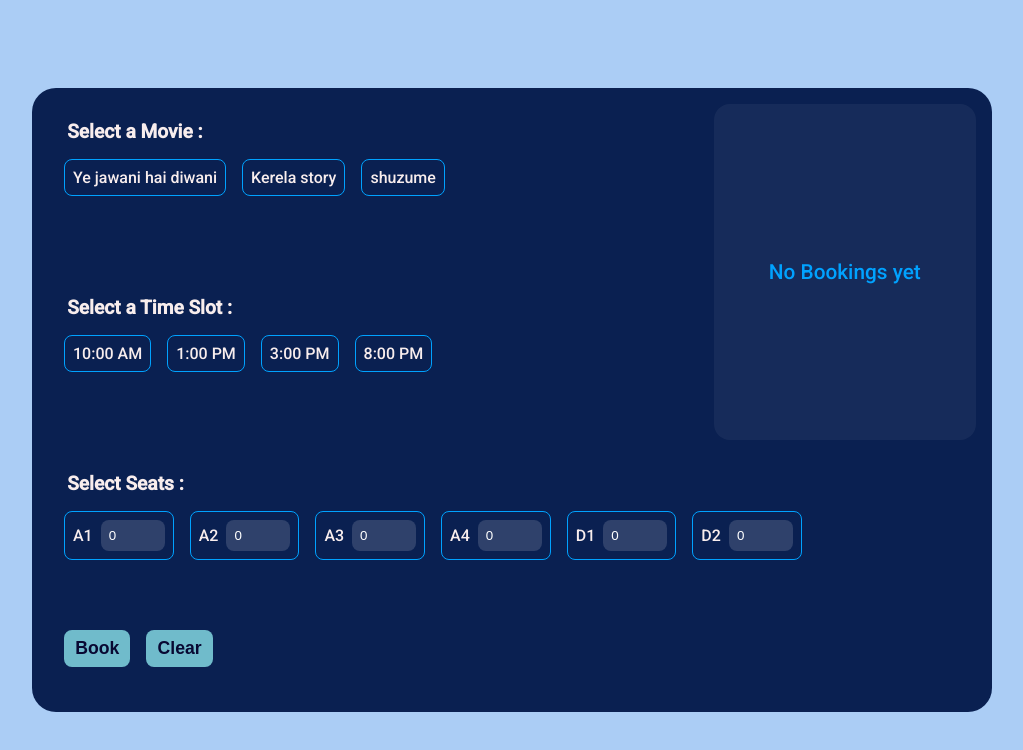
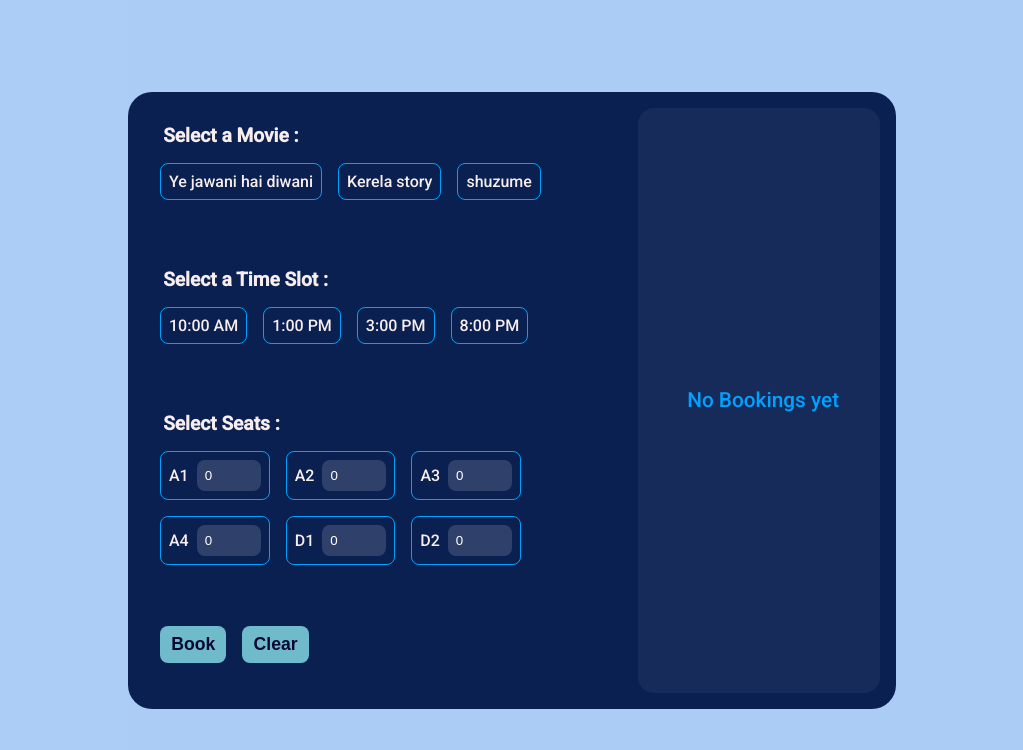
Before and after one commit to nikhil-223/bookmyshow-project-client, a Next.js app: page / in a window 1280 px wide. Shown: the top 750 px of the page, without its empty margins (128-1151 px from the left). Built offline with nearby package versions, Linux system fonts and the light colour scheme.

Commit message:
updated ui and added loader gif

```diff
--- a/components/BookBtn.jsx
+++ b/components/BookBtn.jsx
@@ -37,13 +37,18 @@ const BookBtn = (props) => {
 		}
 	}, [scrollDown]);
 
+	const setLocalStorage = (data)=>{
+		const stringData = JSON.stringify(data)
+		localStorage.setItem("booking", stringData)
+	}
+
 	const bookShow = () => {
 
 		let seatsSelected = Object.values(myShow.seats).filter((seatNo) => {
 			return seatNo !== 0;
 		});
 		const bookShowApi = async () => {
-			setIsBooking(true);
+
 			showAlert("success", "..Booking Please wait");
 			try {
 				const response = await fetch(`${domain}api/booking`, {
@@ -66,11 +71,13 @@ const BookBtn = (props) => {
 
 					const data = await response.json();
 					setBookedData(data.data);
+					setLocalStorage(data.data)
 					setMyShow(initialState);
 				}
 			} catch (error) {
 				console.log(error);
 			} finally {
+				setIsBooking(false);
 				showAlert("success", "Booking is successfull");
 				setScrollDown(true);
 			}
@@ -81,8 +88,8 @@ const BookBtn = (props) => {
 		else if (seatsSelected[0] === undefined)
 			showAlert("error", "Please select seats");
 		else {
+			setIsBooking(true);
 			bookShowApi();
-			setIsBooking(false);
 		}
 	};
 	return (
--- a/components/BookedData.jsx
+++ b/components/BookedData.jsx
@@ -1,16 +1,13 @@
-import React from "react";
 
 const BookedData = (props) => {
-	const { data, isBooking } = props;
+	const { data } = props;
 	return (
 		<>
-			{isBooking ? (
-				<div> ..booking </div>
-			) : (
-				<>
-				<div className="bookingDetails main_heading">
-					<span > Last Booking Details:</span>
-				</div>
+			{data ? (
+				<div className="booking">
+					<div className="bookingDetails main_heading">
+						<span> Last Booking Details:</span>
+					</div>
 					<div className="bookingDetails">
 						<span className="bookingDetails_heading">Movie</span>
 						<span className="bookingDetails_content">{data.movie}</span>
@@ -42,6 +39,10 @@ const BookedData = (props) => {
 							})}
 						</span>
 					</div>
+				</div>
+			) : (
+				<>
+					<div className="no_booking">No Bookings yet</div>
 				</>
 			)}
 		</>
--- a/components/Home.jsx
+++ b/components/Home.jsx
@@ -3,15 +3,18 @@
 import React, { useEffect, useState } from "react";
 import "@styles/home.css";
 import {
-	BookedData
-,MovieSelection
-,TimeSlotSelection
-,BookBtn
-,SeatSelection
-,Alert
+	BookedData,
+	MovieSelection,
+	TimeSlotSelection,
+	BookBtn,
+	SeatSelection,
+	Alert,
 } from "@components";
+import Image from "next/image";
 
 const Home = () => {
+
+
 
 	const initialState = {
 		movie: "",
@@ -25,26 +28,48 @@ const Home = () => {
 			D2: 0,
 		},
 	};
+
+	const [localStorageBooking, setLocalStorageBooking] = useState(null)
 	const [myShow, setMyShow] = useState(initialState);
-	const [isBooking, setIsBooking] = useState(false)
-	const [bookedData, setBookedData] = useState(null)
+	const [isBooking, setIsBooking] = useState(false);
+	const [bookedData, setBookedData] = useState(null);
 	const [alert, setAlert] = useState({
 		isAlert: false,
-		type:'success',
-		message:''
-	})
+		type: "success",
+		message: "",
+	});
+
+	useEffect(() => {
+		let booking = JSON.parse(localStorage.getItem("booking"));
+	  	setLocalStorageBooking(booking)
+	}, [])
+
+
+	useEffect(() => {
+		if (localStorageBooking) {
+			setBookedData(localStorageBooking)
+		}
+	}, [localStorageBooking]);
 
 	return (
 		<section className="home">
 			<div className="container">
 				<MovieSelection myShow={myShow} setMyShow={setMyShow} />
 				<div className="container_item last_booking">
-					{bookedData ? (
-						<BookedData data={bookedData} isBooking={isBooking} />
+					{isBooking ? (
+						<div className="loading">
+					<Image
+						alt="loading"
+						width={100}
+						height={100}
+						unoptimized={true}
+						src="https://i.gifer.com/yy3.gif"
+					/>
+				</div>
 					) : (
-						<>
-							<div className="no_booking">No Bookings yet</div>
-						</>
+
+				<BookedData data={bookedData}  />
+
 					)}
 				</div>
 				<TimeSlotSelection myShow={myShow} setMyShow={setMyShow} />
--- a/next.config.js
+++ b/next.config.js
@@ -1,4 +1,8 @@
 /** @type {import('next').NextConfig} */
-const nextConfig = {}
+const nextConfig = {
+    images:{
+        domains:['i.gifer.com']
+    }
+}
 
 module.exports = nextConfig
--- a/styles/home.css
+++ b/styles/home.css
@@ -8,12 +8,12 @@
 }
 .container {
 	position: relative;
-	width: 75%;
+	width: 60%;
 	height: 80%;
 	border-radius: 1.5rem;
 	display: grid;
-	grid-template-columns: 70% 1fr;
-	grid-template-rows: minmax(10rem,auto)  minmax(10rem,auto)  minmax(8rem,auto)  minmax(6rem,auto);
+	grid-template-columns: 65% 1fr;
+	grid-template-rows: minmax(8rem,auto)  minmax(8rem,auto)  minmax(8rem,auto)  minmax(6rem,auto);
 	padding: 1rem;
 	gap: 1rem;
 	background-color: rgb(10, 32, 81);
@@ -73,7 +73,7 @@
 }
 
 .seats {
-	grid-area: 3/1 / span 1 / span 2;
+	grid-area: 3/1 / span 1 / span 1;
 }
 
 .btn_area {
@@ -97,11 +97,15 @@
 
 .last_booking {
 	position: relative;
-	grid-area: 1/2 / span 2 / span 1;
+	grid-area: 1/2 / span 4 / span 1;
 	background-color: rgb(255 255 255 / 5%);
-	display: grid !important;
+	border-radius: 1rem;
+}
+
+.booking{
+	display: grid ;
 	grid-template-rows: auto auto 1fr;
-	border-radius: 1rem;
+	gap: 1rem;
 }
 
 .container_item {
@@ -151,10 +155,9 @@
 .no_booking {
 	position: absolute;
 	text-align: center;
-	padding: 2rem 1rem;
 	top: 50%;
 	transform: translate(0, -50%);
-	width: 100%;
+	width: 90%;
 	display: flex;
 	justify-content: center;
 	align-items: center;
@@ -184,6 +187,13 @@
 .main_heading{
 	margin-left: 0.2rem;
 	font-size: 1.5rem;
+}
+
+.loading{
+	height: 100%;
+	display: flex;
+	align-items: center;
+	justify-content: center;
 }
 
 @media only screen and (max-width: 600px) {
```
